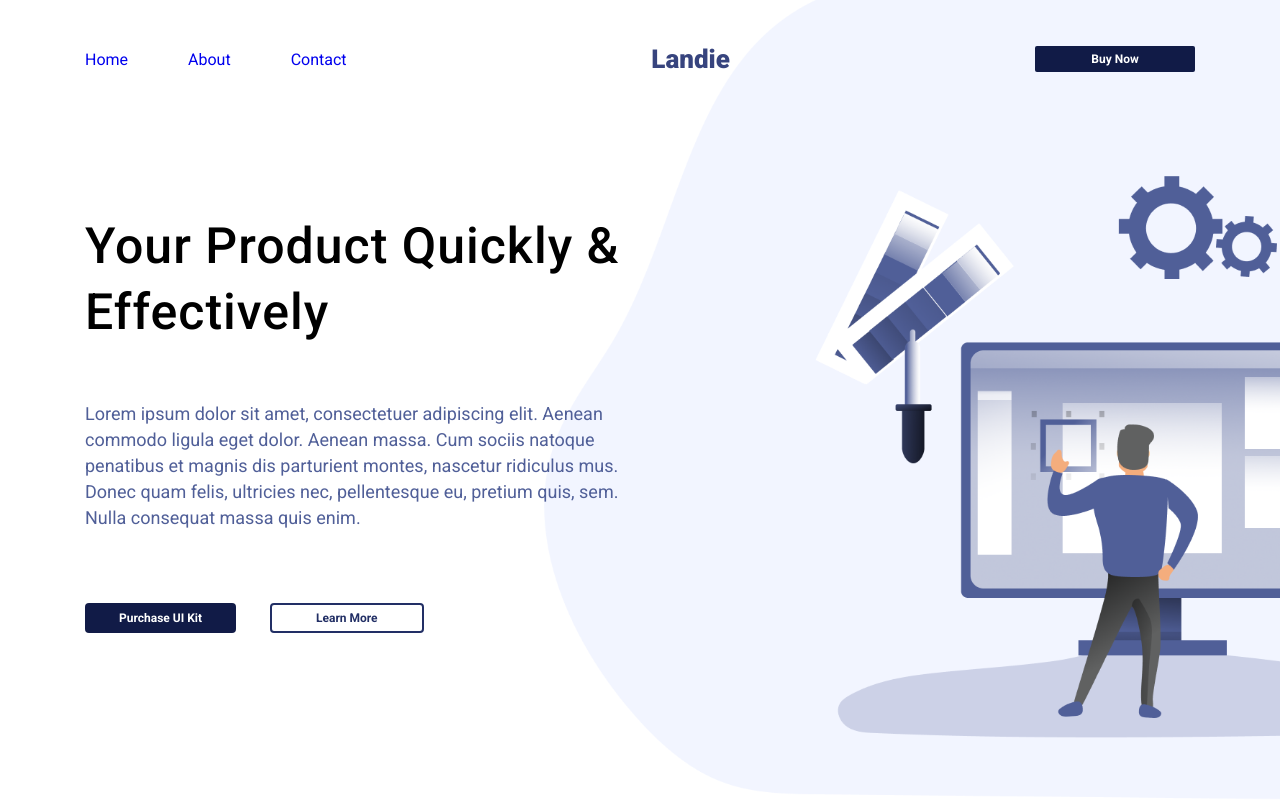
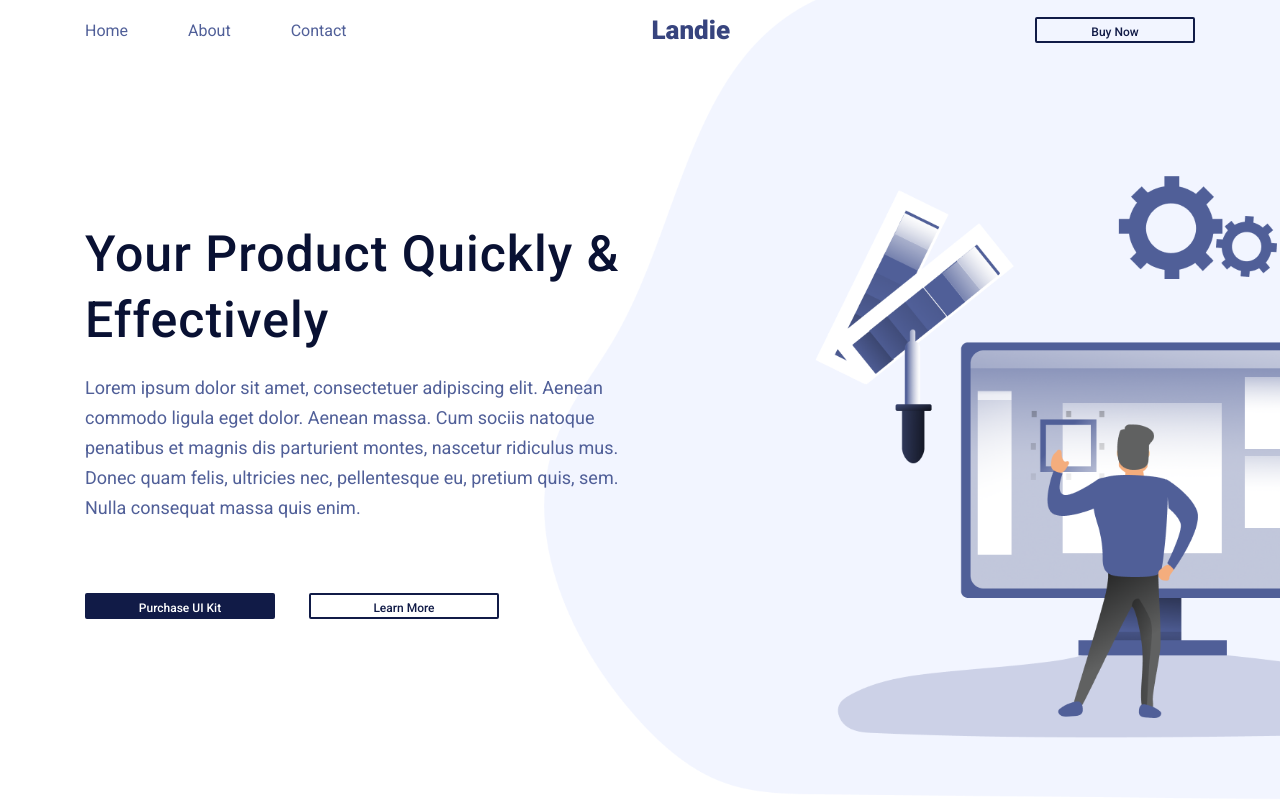
Before and after one commit to otaviojneto/Landie, a website: page index.html in a window 1280 px wide. Shown: the top 800 px of the page. Drawn offline with Linux system fonts and the light colour scheme.

Commit message:
update in base + navigation + hero

```diff
--- a/index.html
+++ b/index.html
@@ -12,19 +12,23 @@
         />
     </head>
     <body>
+        <!-- START NAVIGATION -->
         <nav class="navigation">
             <div class="container">
                 <ul class="menu">
-                    <li class="item"><a href="#">Home</a></li>
-                    <li class="item"><a a href="#">About</a></li>
-                    <li class="item"><a a href="#">Contact</a></li>
+                    <li class="item"><a class="link" href="#">Home</a></li>
+                    <li class="item"><a class="link" a href="#">About</a></li>
+                    <li class="item"><a class="link" a href="#">Contact</a></li>
                 </ul>
 
                 <h1 class="logo">Landie</h1>
-                <a class="btn" href="#">Buy Now</a>
+
+                <a class="btn-outline" href="#">Buy Now</a>
             </div>
         </nav>
+        <!-- FINISH NAVIGATION -->
 
+        <!-- START HERO -->
         <section class="hero">
             <div class="container">
                 <div class="row">
@@ -42,13 +46,16 @@
                             quis, sem. Nulla consequat massa quis enim.
                         </p>
 
-                        <a class="btn" href="#">Purchase UI Kit</a>
+                        <div class="box-buttons">
+                            <a class="btn" href="#">Purchase UI Kit</a>
 
-                        <a class="btn1" href="#">Learn More</a>
+                            <a class="btn-outline" href="#">Learn More</a>
+                        </div>
                     </div>
                 </div>
             </div>
         </section>
+        <!-- FINISH HERO -->
 
         <!-- Section Info -->
         <section class="info-image">
@@ -97,6 +104,7 @@
                 </div>
             </div>
         </section>
+
         <!--  Section post -->
         <section class="post">
             <div class="container">
@@ -177,6 +185,7 @@
                 </div>
             </div>
         </section>
+
         <!--  Section final -->
         <section class="back-end">
             <div class="container">
@@ -195,6 +204,7 @@
                 <a class="btn" href="#">Purchase Now</a>
             </div>
         </section>
+
         <!-- footer -->
         <footer class="footer">
             <div class="container">
--- a/scss/base/Text.scss
+++ b/scss/base/Text.scss
@@ -1,14 +1,11 @@
 .title {
     font-size: 36px;
     font-weight: 500;
-    height: 48px;
+    letter-spacing: 1px;
+    line-height: 48px;
     margin-bottom: 34px;
     margin-top: 40px;
-    line-height: 48px;
-    letter-spacing: 1px;
-    width: 539px;
 }
-
 
 .text {
     color: $bluelion;
--- a/scss/base/colors.scss
+++ b/scss/base/colors.scss
@@ -1,7 +1,8 @@
-$primary: #222F65;
+$primary: #222f65;
 $white: #fff;
-$blue: #111B47;
+$blue: #111b47;
 $black: #091133;
-$bluelion: #505F98;
-$bluelight :#E7ECFF;
-$logo: #37447E;
+$bluelion: #505f98;
+$bluelight: #e7ecff;
+$logo: #37447e;
+$lightPurple: #929ecc;
--- a/scss/base/global.scss
+++ b/scss/base/global.scss
@@ -1,7 +1,7 @@
 * {
     border: 0;
     box-sizing: border-box;
-        font-family: 'Roboto', sans-serif;
+    font-family: "Roboto", sans-serif;
     margin: 0;
     outline: none !important;
     padding: 0;
--- a/scss/components/button.scss
+++ b/scss/components/button.scss
@@ -1,12 +1,20 @@
 .btn {
-    background: $blue;
+    background-color: $blue;
+    border: 2px solid $blue;
     border-radius: 2px;
     color: $white;
-    font-weight: 600;
+    display: inline-block;
+    font-weight: 500;
     font-size: 12px;
     height: 26px;
     line-height: 18px;
+    padding: 4px;
+    text-align: center;
     width: 160px;
-    text-align: center;
-    padding-top: 4px;
+
+    &-outline {
+        @extend .btn;
+        background-color: transparent;
+        color: $blue;
+    }
 }
--- a/scss/components/footer.scss
+++ b/scss/components/footer.scss
@@ -20,9 +20,8 @@
         align-items: center;
         display: flex;
         justify-content: space-between;
-        border-bottom: 1px solid #CDD1D4;
+        border-bottom: 1px solid #cdd1d4;
         padding-bottom: 32px;
-
 
         @media (max-width: 576px) {
             flex-direction: column;
@@ -33,7 +32,6 @@
         }
     }
 
-
     .links {
         display: flex;
         justify-content: space-between;
@@ -43,7 +41,6 @@
         @media (max-width: 576px) {
             flex-direction: column;
             align-items: center;
-
         }
 
         .menu {
@@ -55,7 +52,6 @@
             display: flex;
             justify-content: space-between;
         }
-
 
         .item {
             margin-right: 40px;
@@ -74,8 +70,6 @@
             &:last-of-type {
                 margin-right: 0;
             }
-
-         }
-
         }
     }
+}
--- a/scss/components/hero.scss
+++ b/scss/components/hero.scss
@@ -12,39 +12,28 @@
     }
 
     .title {
+        color: $black;
         font-size: 50px;
-        height: 132px;
         line-height: 66px;
-        margin-bottom: 56px;
+        margin-bottom: 20px;
     }
 
-
-
-
     .text {
-        line-height: 26px;
-        padding-bottom: 76px;
+        margin-bottom: 70px;
     }
 
-    .btn {
-        border-radius: 4px;
-        padding: 8px 34px;
+    .box-buttons {
+        .btn {
+            margin-right: 30px;
+            width: 190px;
+
+            @media (max-width: 567px) {
+                margin-bottom: 16px;
+            }
+
+            &-outline {
+                margin-right: 0;
+            }
+        }
     }
-
-    .btn1 {
-        background-color: transparent;
-        border: 2px solid $primary;
-        border-radius: 4px;
-        color: $primary;
-        font-weight: 600;
-        font-size: 12px;
-        height: 26px;
-        line-height: 18px;
-        margin-left: 30px;
-        padding: 6px 44px;
-        text-align: center;
-        width: 160px;
-    }
-
-
 }
--- a/scss/components/navigation.scss
+++ b/scss/components/navigation.scss
@@ -1,18 +1,15 @@
 .navigation {
+    height: 60px;
+    left: 0;
     position: absolute;
-  left: 0%;
-  right: 0%;
-  top: 5%;
+    top: 0;
+    width: 100%;
 
     .container {
-
         align-items: center;
         display: flex;
+        height: 100%;
         justify-content: space-between;
-  }
-
-  &:before {
-    background-image: url('../assets/designer_1.png')
     }
 
     .menu {
@@ -24,19 +21,18 @@
             &:last-of-type {
                 margin-right: 0;
             }
+
+            .link {
+                color: $bluelion;
+            }
         }
     }
 
     .logo {
+        color: $logo;
+        font-size: 26px;
+        font-weight: 900;
         height: 38px;
-    font-Size: 26px;
-    font-weight: 900;
         line-height: 38px;
-    width: 79px;
-    color: $logo;
-
-
     }
-
-
 }
```
Also changed, not shown: scss/components/final.scss (+2 -5 lines), scss/components/info.scss (+1 -7 lines), scss/components/post.scss (+2 -6 lines), public/css/styles.css, scss/base/grid.scss (line endings or trailing spaces), scss/base/img.scss (deleted). Lines whose indentation alone changed are shown as unchanged.
